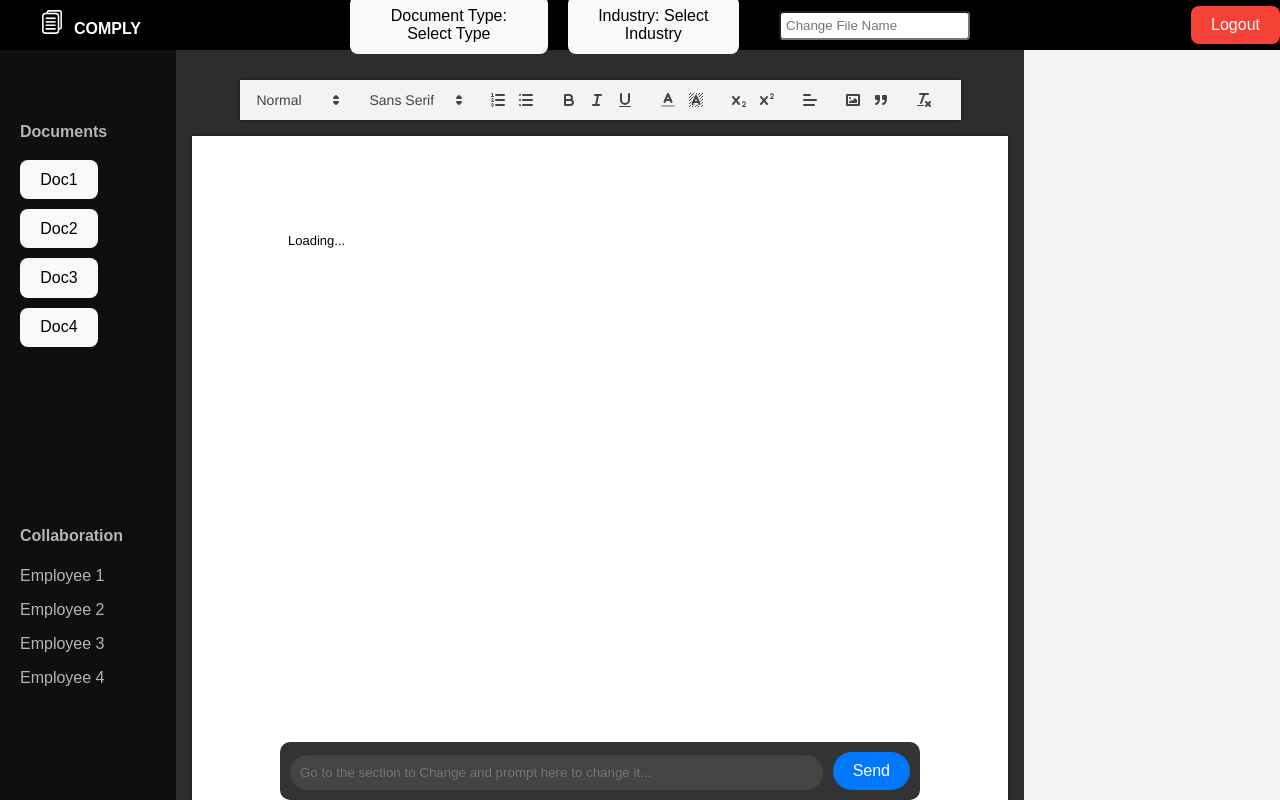
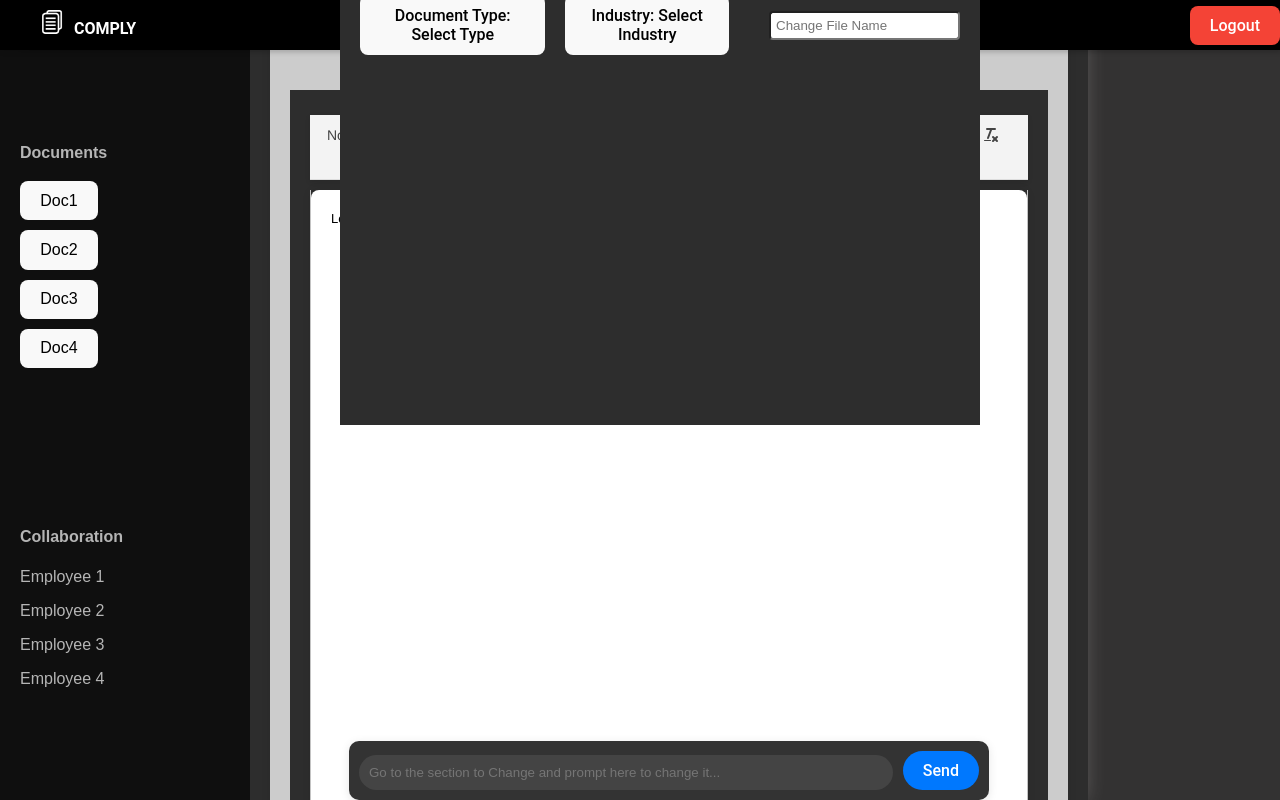
Before and after one commit to kapurt46/complyv2, a React (Vite) app in the folder frontend/: page / in a window 1280 px wide. Built offline with nearby package versions, Linux system fonts and the light colour scheme.

Commit message:
Update App.css

```diff
--- a/frontend/src/App.css
+++ b/frontend/src/App.css
@@ -1,64 +1,143 @@
+/* Basic reset and styling */
 html, body {
   margin: 0;
+  padding: 0;
   height: 100%;
-  font-family: Arial, sans-serif; /* Use a more readable font */
+  width: 100%;
+  font-family: 'Roboto', sans-serif; /* Modern font for better readability */
   overflow: hidden;
+  background-color: #333232; /* Dark background for the entire app */
 }
 
-.app-container {
-  display: flex;
-  height: 100vh; /* Full height of the viewport */
-  width: 80vw; /* Full width of the viewport */
-  background-color: #2d2d2d; /* Dark background */
-}
-
-*, *::before, *::after {
+*,
+*::before,
+*::after {
   box-sizing: border-box;
 }
 
-body {
-  background-color: #F3F3F3;
-  margin: 0;
+/* Main container for the app */
+.app-container {
+  display: flex;
+  height: 100vh;
+  width: 85vw; /* 85% width of the viewport */
+  margin-left: auto; /* Align the container to the right */
+  background-color: #1f1f1f; /* Slightly darker background for the container */
+  color: #f3f3f3;
+  box-shadow: -4px 0 20px rgba(237, 231, 231, 0.3); /* Shadow for separation */
 }
 
-.container .ql-editor {
-  width: 8.5in;
-  min-height: 11in;
-  padding: 1in;
-  margin: 1rem;
-  box-shadow: 0 0 5px 0 rgba(0, 0, 0, .5);
-  background-color: white;
+/* Sidebar styling */
+.sidebar {
+  width: 15%;
+  background-color: #1a1a1a;
+  padding: 20px;
+  display: flex;
+  flex-direction: column;
+  justify-content: center;
+  box-shadow: 2px 0 5px rgba(0, 0, 0, 0.1);
 }
 
-.container .ql-container.ql-snow {
-  border: none;
+/* Taskbar at the top */
+.taskbar {
+  width: 100%;
+  height: 50px;
+  background-color: #333;
+  display: flex;
+  align-items: center;
+  justify-content: space-between;
+  padding: 0 20px;
+  color: #fff;
+  box-shadow: 0px 2px 5px rgba(0, 0, 0, 0.1);
+  position: fixed;
+  top: 0;
+  z-index: 100;
+}
+
+/* Middle section for editor */
+.middle-section {
+  flex: 1;
+  padding: 20px;
+  display: flex;
+  flex-direction: column;
+  background-color: #2d2d2d;
+  position: relative;
+}
+
+.editor {
+  flex: 1;
+  padding: 20px;
+  background-color: #cccccc;
+  border-radius: 8px;
+  box-shadow: 0px 0px 10px rgba(0, 0, 0, 0.1);
   display: flex;
   justify-content: center;
+  align-items: flex-start;
 }
 
+/* Editor toolbar */
 .container .ql-toolbar.ql-snow {
   display: flex;
   justify-content: center;
+  background-color: #f3f3f3;
+  border: none;
+  border-bottom: 1px solid #ddd;
+  box-shadow: 0px 2px 5px rgba(0, 0, 0, 0.1);
   position: sticky;
-  top: 0;
-  z-index: 1;
-  background-color: #F3F3F3;
-  border: none;
-  box-shadow: 0 0 5px 0 rgba(0, 0, 0, .5);
+  top: 50px;
+  z-index: 2;
 }
 
-@page {
-  margin: 1in;
+/* Editor area */
+.container .ql-editor {
+  min-height: 500px;
+  max-width: 100%;
+  margin-top: 10px;
+  padding: 20px;
+  background-color: #fff;
+  border-radius: 8px;
+  box-shadow: 0px 0px 10px rgba(0, 0, 0, 0.1);
 }
 
-.container {
-  flex: 1;
+/* Input Box styling */
+.input-box {
   display: flex;
-  flex-direction: column;
   align-items: center;
-  justify-content: center;
+  position: fixed;
+  bottom: 20px;
+  width: 100%;
+  max-width: 70%;
+  background-color: #333;
+  border-radius: 20px;
+  padding: 10px;
+  box-shadow: 0px 2px 10px rgba(0, 0, 0, 0.1);
 }
 
+.input-box input {
+  flex: 1;
+  padding: 12px;
+  border: none;
+  border-radius: 20px;
+  outline: none;
+  background-color: #444;
+  color: #fff;
+}
+
+.input-box button {
+  margin-left: 10px;
+  padding: 10px 20px;
+  background-color: #0078fe;
+  color: white;
+  border: none;
+  border-radius: 20px;
+  cursor: pointer;
+  transition: background-color 0.3s;
+}
+
+.input-box button:hover {
+  background-color: #005bb5;
+}
+
+/* For print */
 @media print {
   body {
     background: none;
@@ -70,7 +149,6 @@ body {
     padding: 0;
     margin: 0;
     box-shadow: none;
-    align-self: flex-start;
   }
 
   .container .ql-toolbar.ql-snow {
```
